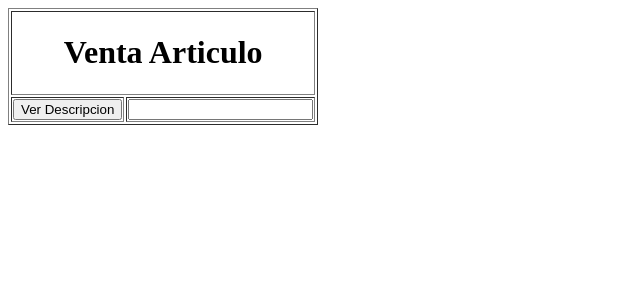
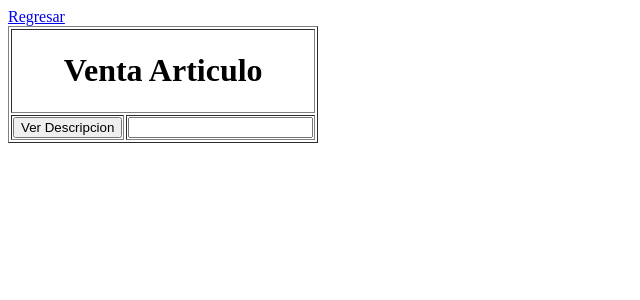
Before and after one commit to Kunai11/Inventario, a PHP site: page /venta_articulo.php in a window 1280 px wide. Shown: the top 300 px of the page, without its empty margins (0-640 px from the left). Run offline with PHP 8.4, Linux system fonts and the light colour scheme.

Commit message:
Agregar vinculo que permite volver hacia atras al inicio

```diff
--- a/venta_articulo.php
+++ b/venta_articulo.php
@@ -5,7 +5,7 @@
 	<title>Venta de articulo</title>
 </head>
 <body>
-
+	<a href="index.php">Regresar</a>
 	<table border="1">
 		 <th colspan="2" align="center"><h1>Venta Articulo</h1></th>
 
```
